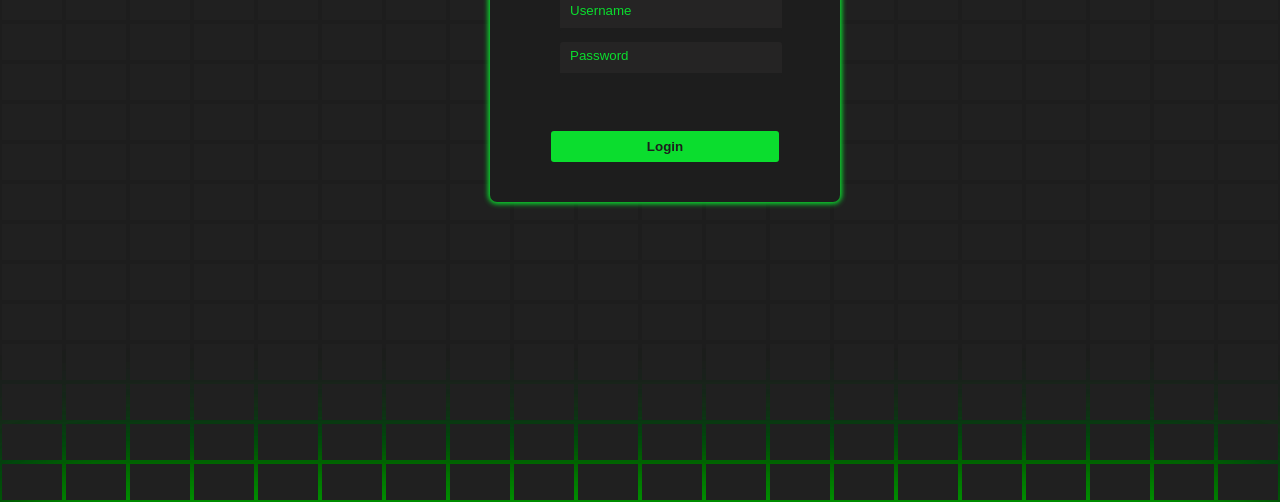
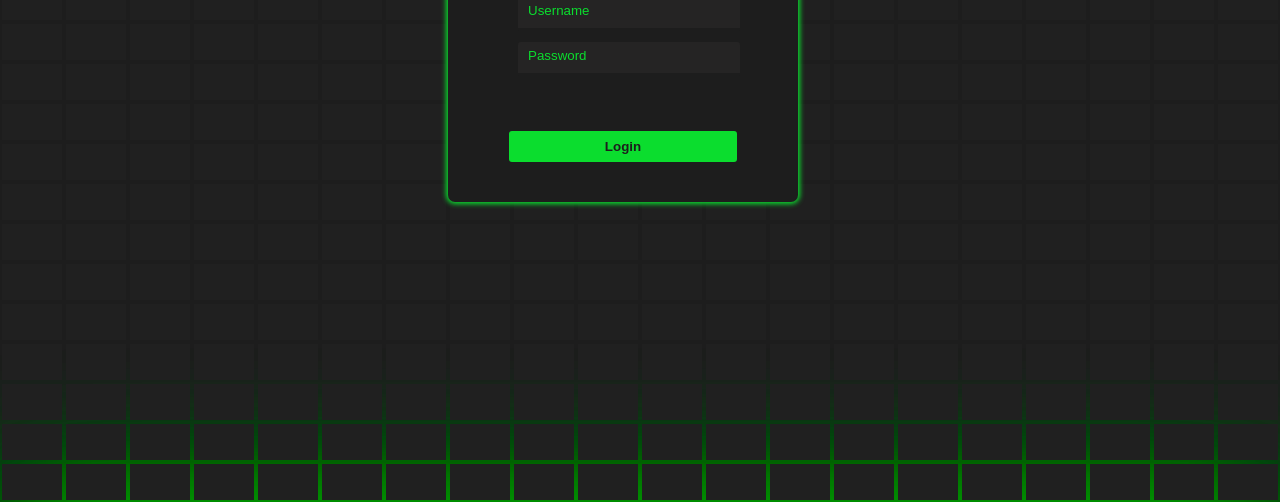
Before and after one commit to aae3784/aae3784.github.io, a plain HTML site: page index.html in a window 1280 px wide. Shown: the part 298-800 px from the top of the page. Drawn offline with Linux system fonts and the light colour scheme.

Commit message:
Update style.css

```diff
--- a/style.css
+++ b/style.css
@@ -2,7 +2,7 @@
     z-index: 3;
     position: absolute;
     top: 25%;
-    left: 490px;
+    left: 35%;
     width: 350px;
     height: 300px;
     display: grid;
```
